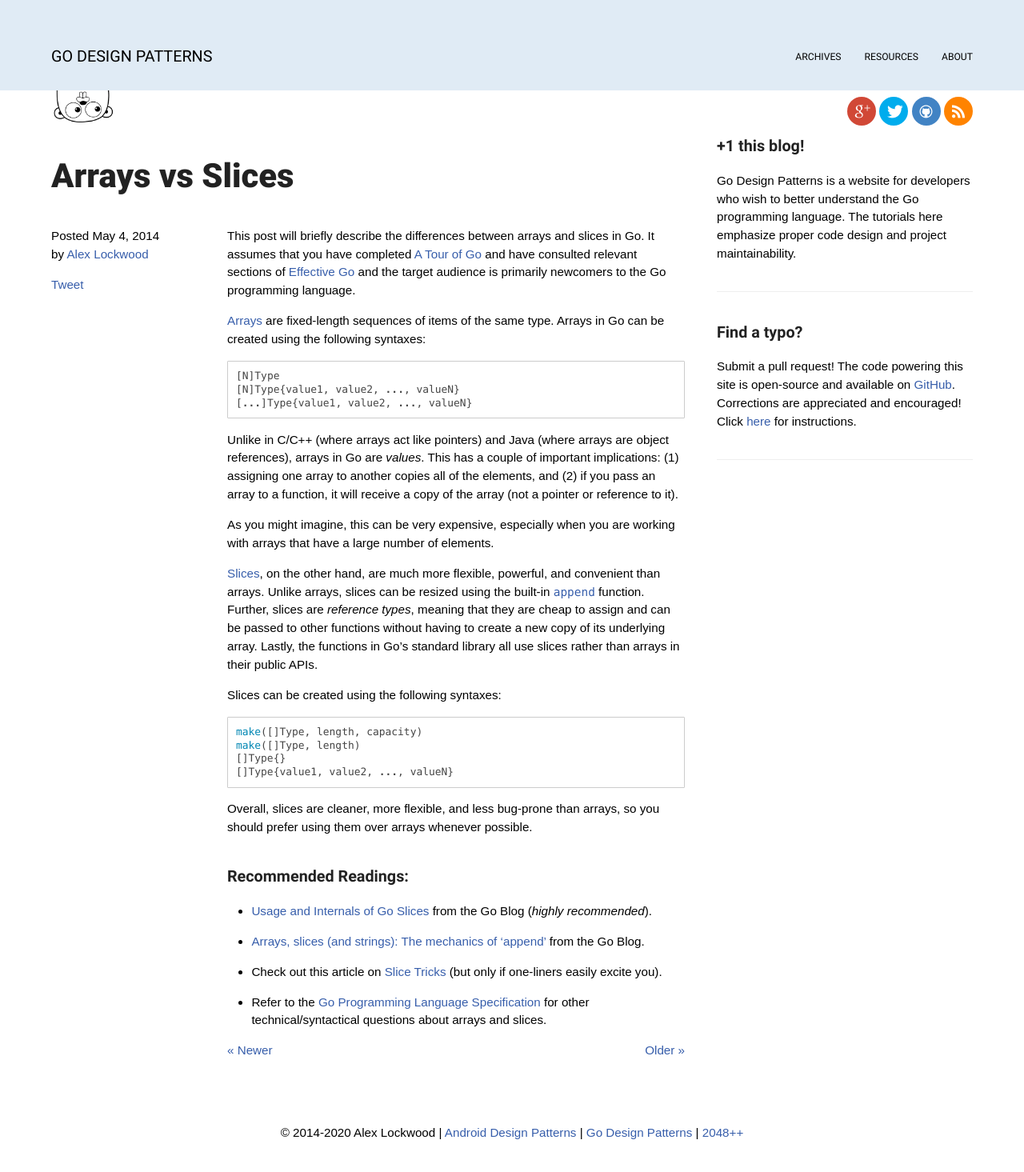
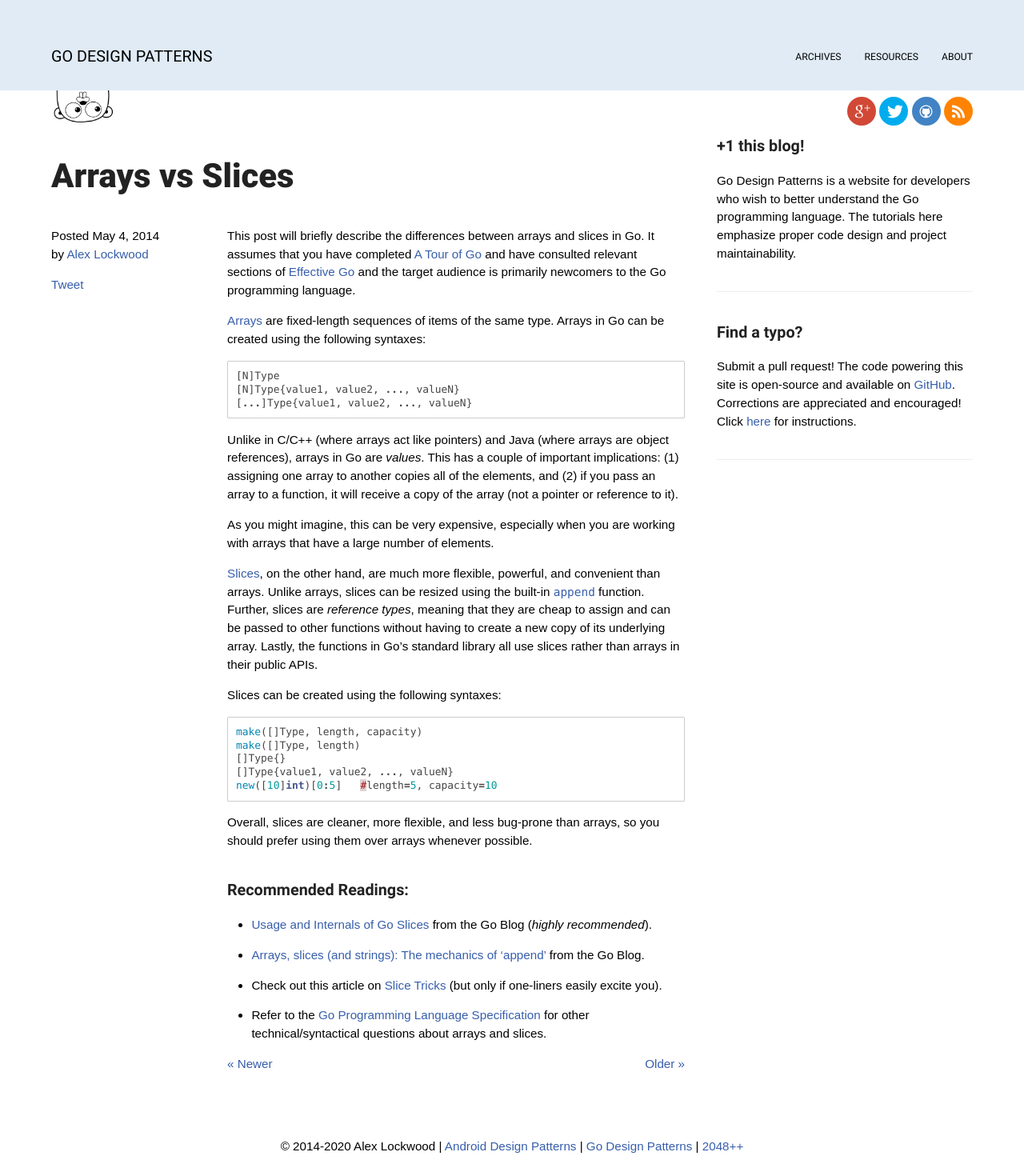
Before and after one commit to alexjlockwood/godesignpatterns, a Jekyll site: the page built from _posts/2014-05-04-arrays-vs-slices.md, in a window 1280 px wide. Shown: the whole page at 80% size. Built offline with Jekyll 4.4.1, drawn with Linux system fonts in a browser that asks for light colours; some web fonts are replaced; Markdown is read by kramdown in place of the engine named in the settings; comment, search, counter and statistics services are not loaded.

Commit message:
Create slice using new
Adding how to create slice using new.

````diff
--- a/_posts/2014-05-04-arrays-vs-slices.md
+++ b/_posts/2014-05-04-arrays-vs-slices.md
@@ -42,6 +42,7 @@ make([]Type, length, capacity)
 make([]Type, length)
 []Type{}
 []Type{value1, value2, ..., valueN}
+new([10]int)[0:5]   #length=5, capacity=10
 ```
 
 Overall, slices are cleaner, more flexible, and less bug-prone than
````
